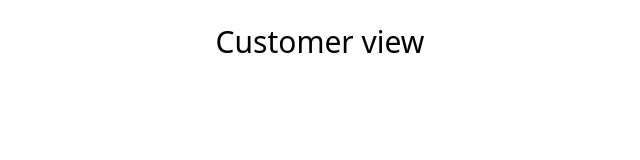
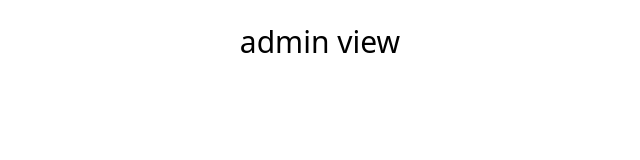
Before and after one commit to BraveVlad/bullet-serve, a website: page public/pages/admin.html in a window 1280 px wide. Shown: the whole page, without its empty margins (320-960 px from the left). Drawn offline with Linux system fonts and the light colour scheme.

```diff
--- a/public/pages/admin.html
+++ b/public/pages/admin.html
@@ -10,7 +10,7 @@
   </head>
   <body>
     <div class="flex justify-center mt-6">
-      <h1 class="text-3xl">Customer view</h1>
+      <h1 class="text-3xl">admin view</h1>
     </div>
   </body>
 </html>
```
